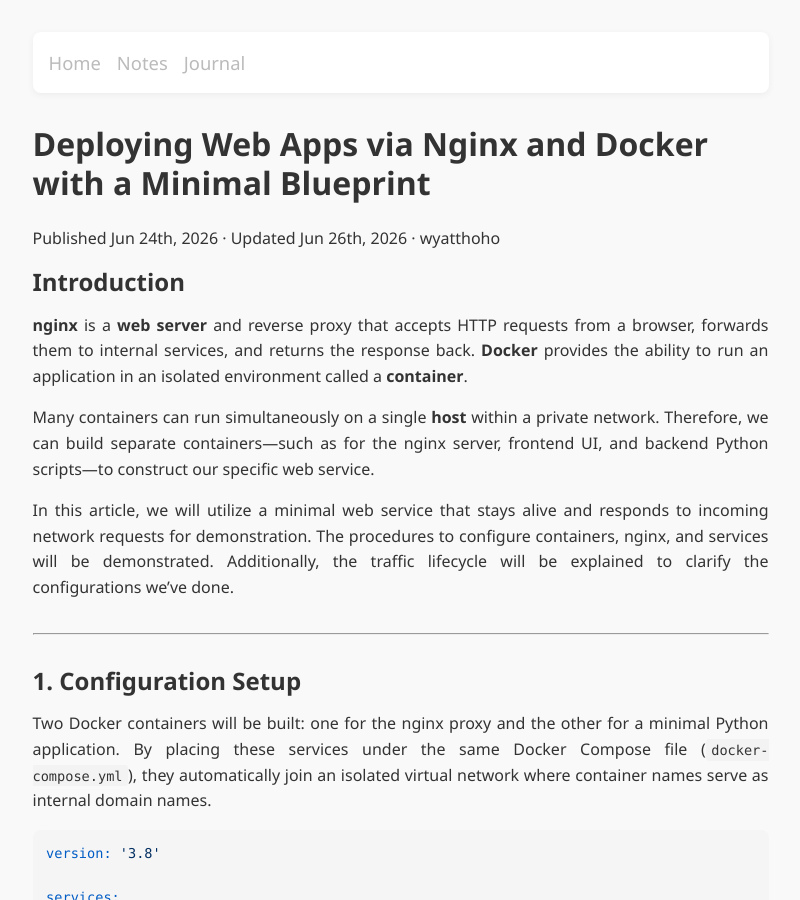
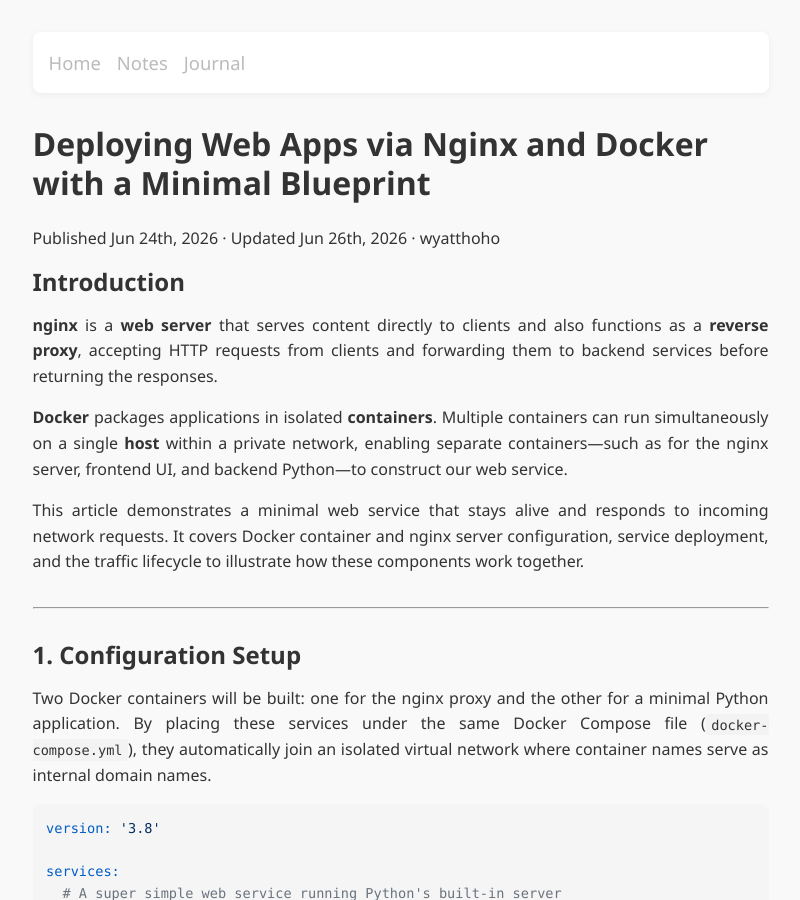
Before and after one commit to wyatthoho/wyatthoho.github.io, a Jekyll site: the page built from _notes/deploying-web-apps-via-nginx-and-docker.md, in a window 1280 px wide and 900 px high. Shown: the whole window, without its empty margins (232-1032 px from the left). Built offline with Jekyll 4.4.1, drawn with Linux system fonts in a browser that asks for light colours; nearby versions of some CDN libraries.

Commit message:
Clarify nginx and Docker roles in web service deployment
Revised the introduction to clarify the roles of nginx and Docker in web service deployment. Enhanced the explanation of containerization and the article's focus on service configuration and traffic lifecycle.

```diff
--- a/_notes/deploying-web-apps-via-nginx-and-docker.md
+++ b/_notes/deploying-web-apps-via-nginx-and-docker.md
@@ -6,11 +6,11 @@
 
 ## Introduction
 
-**nginx** is a **web server** and reverse proxy that accepts HTTP requests from a browser, forwards them to internal services, and returns the response back. **Docker** provides the ability to run an application in an isolated environment called a **container**.
+**nginx** is a **web server** that serves content directly to clients and also functions as a **reverse proxy**, accepting HTTP requests from clients and forwarding them to backend services before returning the responses.
 
-Many containers can run simultaneously on a single **host** within a private network. Therefore, we can build separate containers—such as for the nginx server, frontend UI, and backend Python scripts—to construct our specific web service.
+**Docker** packages applications in isolated **containers**. Multiple containers can run simultaneously on a single **host** within a private network, enabling separate containers—such as for the nginx server, frontend UI, and backend Python—to construct our web service.
 
-In this article, we will utilize a minimal web service that stays alive and responds to incoming network requests for demonstration. The procedures to configure containers, nginx, and services will be demonstrated. Additionally, the traffic lifecycle will be explained to clarify the configurations we've done.
+This article demonstrates a minimal web service that stays alive and responds to incoming network requests. It covers Docker container and nginx server configuration, service deployment, and the traffic lifecycle to illustrate how these components work together.
 
 ---
 
```
